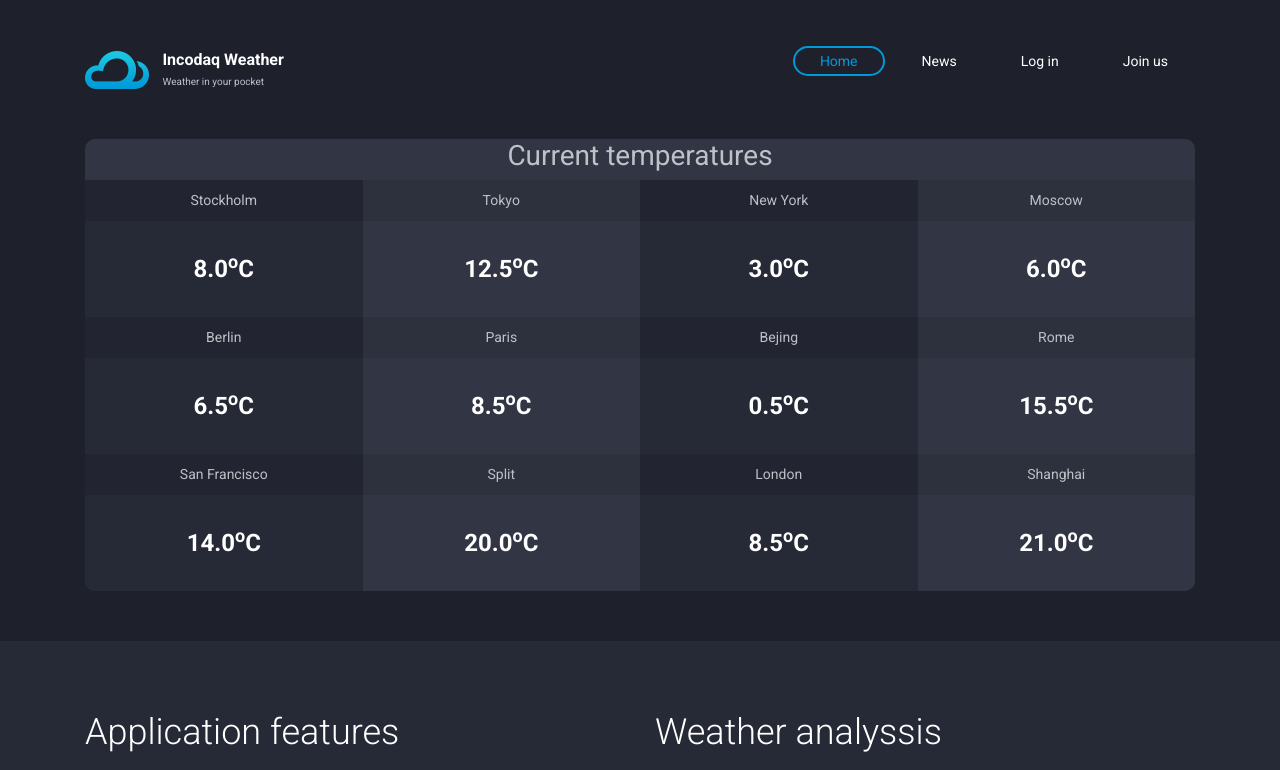
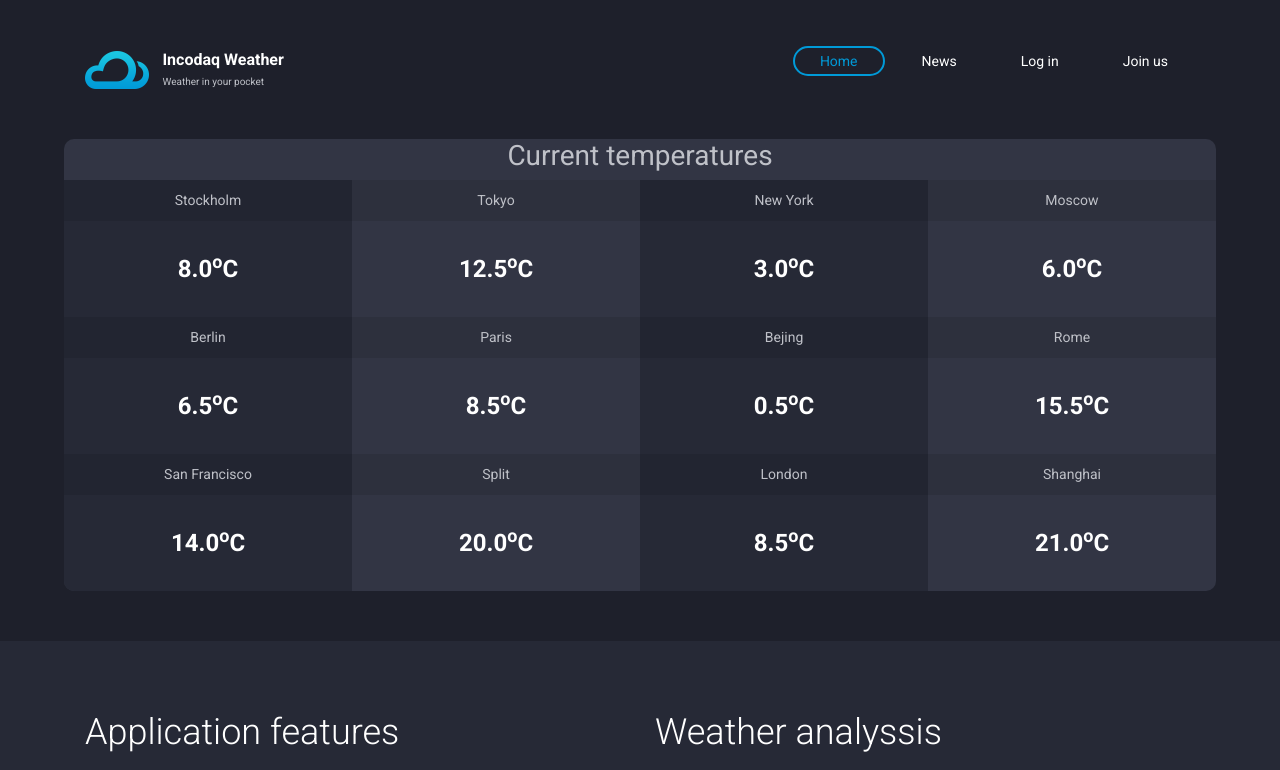
Before and after one commit to GoranAviani/incodaq_weather, a Django app: page / in a window 1280 px wide. Shown: the top 770 px of the page. Run offline with Django 3.2, Linux system fonts and the light colour scheme; data comes from the database, SQL or seed files in the repository; parts of the project's set-up code (start-up, migrations or seed data) failed here and were passed over; some libraries are stand-ins or nearby versions.

Commit message:
Smaller and centered forecast containter

```diff
--- a/static/css/style.css
+++ b/static/css/style.css
@@ -1231,12 +1231,23 @@ form textarea {
     bottom: 5px;
     padding: 0 40px; }
 
+   @media screen and (max-width: 1600px) {
+        .forecast-container {
+            width: 90%;
+            margin:auto;
+        }
+   }
+@media screen and (max-width: 900px) {
+        .forecast-container {
+            width: 100%;
+        }
+   }
+
 .forecast-container {
-  width: 100%;
+
   background: #323544;
   display: table;
   table-layout: fixed;
-  width: 100%;
   overflow: hidden;
   border-radius: 10px;
   margin-top: -150px;
--- a/templates/base.html
+++ b/templates/base.html
@@ -66,9 +66,28 @@
 </main>
 
 
+
+
+
     <script src="{% static 'js/jquery-1.11.1.min.js' %}"></script>
     <script src="{% static 'js/plugins.js' %}"></script>
     <script src="{% static 'js/app.js' %}"></script>
 
 
+
+<footer class="site-footer">
+				<div class="container">
+                    <div class="col-md-12 col-lg-12 col-xs-12 text-center">
+                        <div class="social-links">
+                            <a href="#"><i class="fab fa-github"></i></a>
+                            <a href="#"><i class="fab fa-free-code-camp"></i></a>
+                            <a href="#"><i class="fab fa-medium"></i></a>
+                            <a href="#"><i class="fab fa-linkedin-in"></i></a>
+                        </div>
+                    </div>
+                </div>
+
+					<p class="colophon col-md-12 col-xs-12 col-lg-12 text-center" >Open source portfolio project by Goran Aviani</p>
+				</div>
+			</footer> <!-- .site-footer -->
 </html>
--- a/templates/index.html
+++ b/templates/index.html
@@ -6,33 +6,9 @@
 
 
 {% block content %}
+
 <main class="main-content">
-
-
-
-
-
-
-
-
-
-
-
-
-
-
-
-
-
-
-
-
-
-
-
-
     <div class="forecast-table">
-        <div class="container">
             <div class="forecast-container">
                 {% if defaultCitiesTemp %}
                     <div class="forecast-header">
@@ -52,8 +28,6 @@
             </div>
         </div>
     </div>
-
-
     <div class="fullwidth-block " data-bg-color="#262936">
         <div class="container">
             <div class="row">
@@ -114,34 +88,11 @@
 
 </main> <!-- .main-content -->
 
-			<footer class="site-footer">
-				<div class="container">
-                    <div class="col-md-12 col-lg-12 col-xs-12 text-center">
-                        <div class="social-links">
-                            <a href="#"><i class="fab fa-github"></i></a>
-                            <a href="#"><i class="fab fa-free-code-camp"></i></a>
-                            <a href="#"><i class="fab fa-medium"></i></a>
-                            <a href="#"><i class="fab fa-linkedin-in"></i></a>
-                        </div>
-                    </div>
+
 		</div>
 
-					<p class="colophon col-md-12 col-xs-12 col-lg-12 text-center" >Open source portfolio project by Goran Aviani</p>
-				</div>
-			</footer> <!-- .site-footer -->
 </div>
 
 
 
-</html>
-
-
-
-
-
-
-
-
-
-
 {% endblock %}
```
Lines whose indentation alone changed are shown as unchanged.
